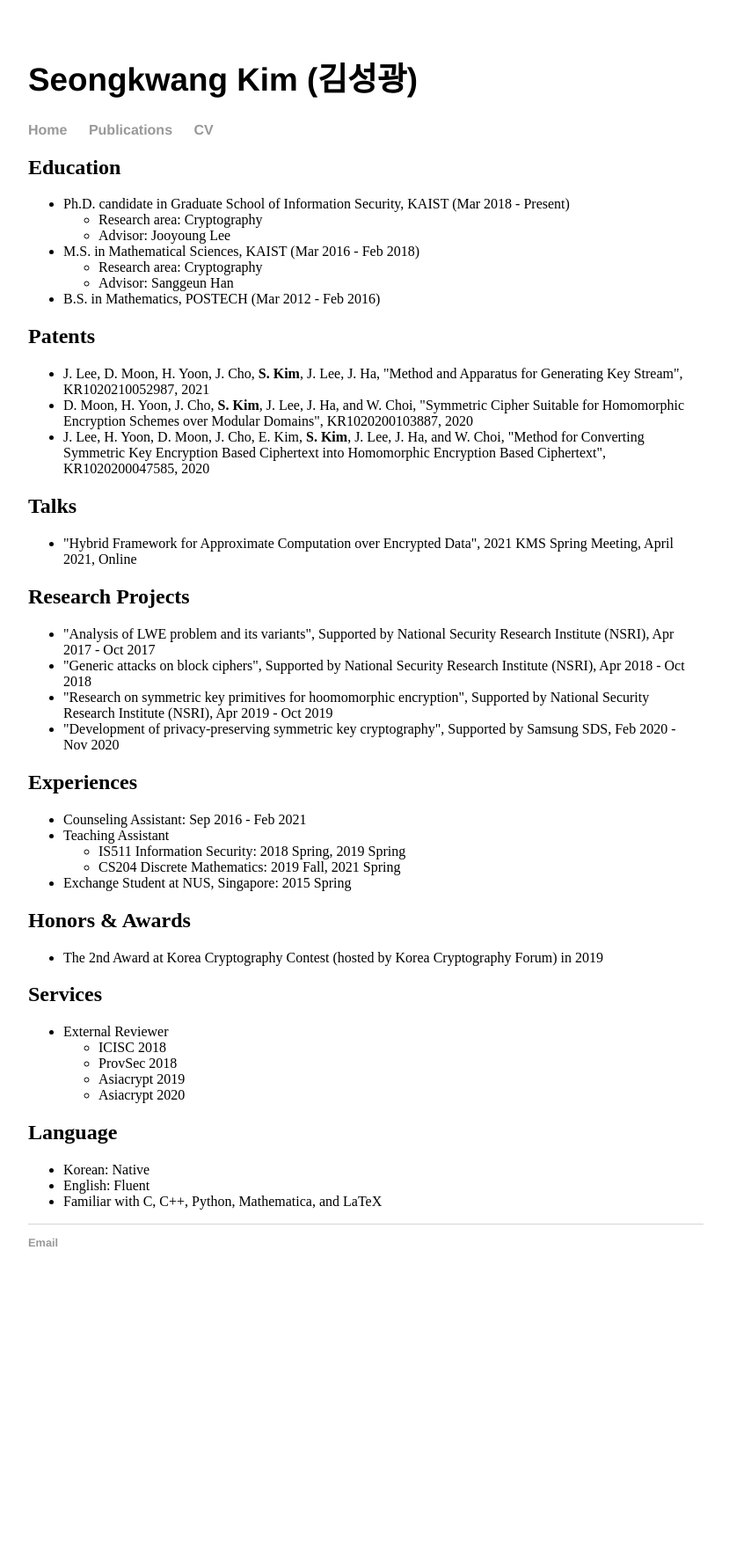
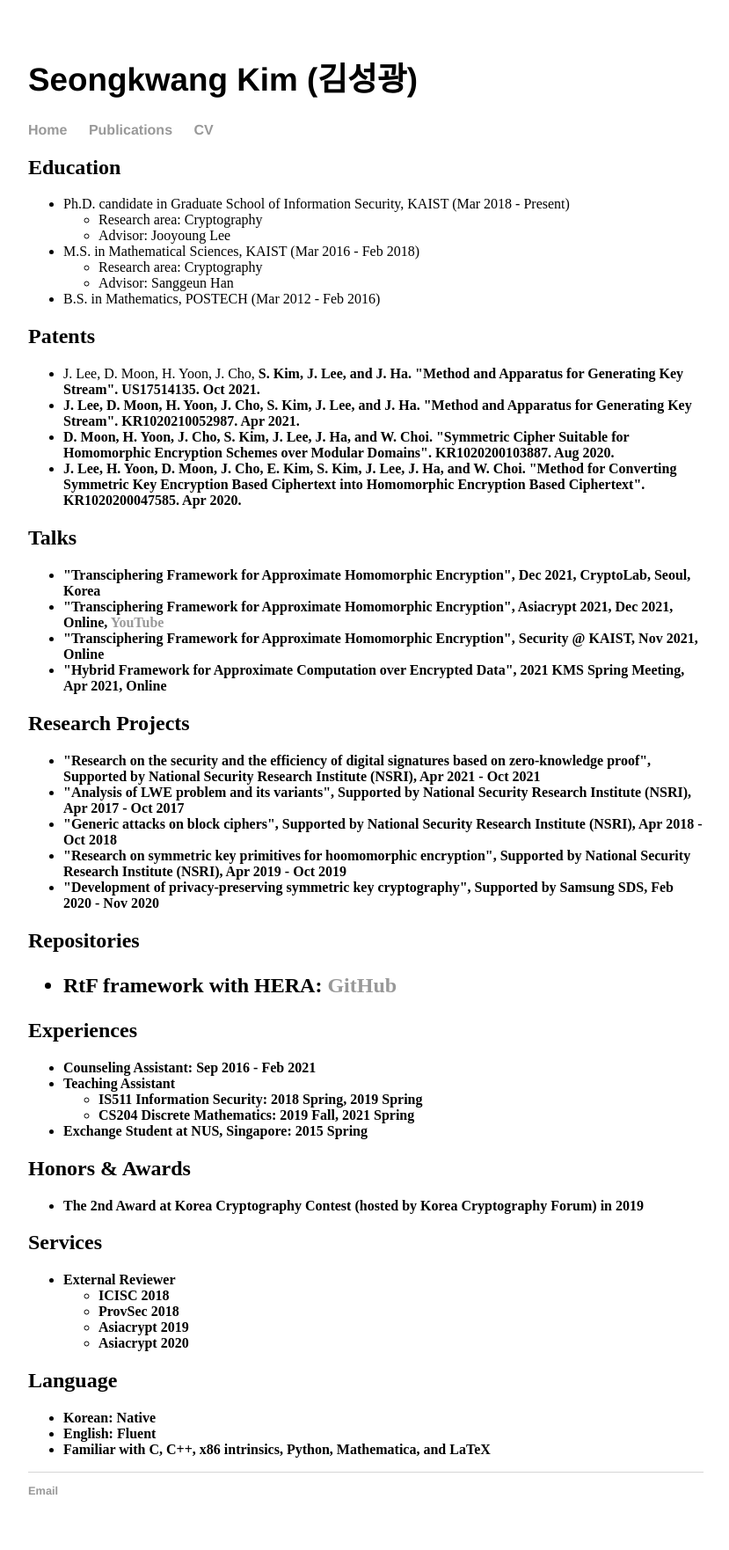
Before and after one commit to sgk1m/sgk1m.github.io, a Jekyll site: the page built from cv.html, in a window 1280 px wide. Shown: the whole page at 88% size, without its empty margins (224-1053 px from the left). Built offline with Jekyll 4.4.1, drawn with Linux system fonts in a browser that asks for light colours; before the commit the page ends 1480 px from its top, so only the background shows below that.

Commit message:
Update cv.html

```diff
--- a/cv.html
+++ b/cv.html
@@ -19,30 +19,42 @@ title: CV - Seongkwang Kim
 	</ul>
 	<h2>Patents</h2>
 	<ul>
-		<li>J. Lee, D. Moon, H. Yoon, J. Cho, <b>S. Kim</b>, J. Lee, J. Ha,
-			"Method and Apparatus for Generating Key Stream",
-			KR1020210052987, 2021
+		<li>J. Lee, D. Moon, H. Yoon, J. Cho, <b>S. Kim<b>, J. Lee, and J. Ha.
+			"Method and Apparatus for Generating Key Stream".
+			US17514135. Oct 2021.
 		</li>
-		<li>D. Moon, H. Yoon, J. Cho, <b>S. Kim</b>, J. Lee, J. Ha, and W. Choi,
-			"Symmetric Cipher Suitable for Homomorphic Encryption Schemes over Modular Domains",
-			KR1020200103887, 2020
+		<li>J. Lee, D. Moon, H. Yoon, J. Cho, <b>S. Kim</b>, J. Lee, and J. Ha.
+			"Method and Apparatus for Generating Key Stream".
+			KR1020210052987. Apr 2021.
 		</li>
-		<li>J. Lee, H. Yoon, D. Moon, J. Cho, E. Kim, <b>S. Kim</b>, J. Lee, J. Ha, and W. Choi,
-			"Method for Converting Symmetric Key Encryption Based Ciphertext into Homomorphic Encryption Based Ciphertext",
-			KR1020200047585, 2020
+		<li>D. Moon, H. Yoon, J. Cho, <b>S. Kim</b>, J. Lee, J. Ha, and W. Choi.
+			"Symmetric Cipher Suitable for Homomorphic Encryption Schemes over Modular Domains".
+			KR1020200103887. Aug 2020.
+		</li>
+		<li>J. Lee, H. Yoon, D. Moon, J. Cho, E. Kim, <b>S. Kim</b>, J. Lee, J. Ha, and W. Choi.
+			"Method for Converting Symmetric Key Encryption Based Ciphertext into Homomorphic Encryption Based Ciphertext".
+			KR1020200047585. Apr 2020.
 		</li>
 	</ul>
 	<h2>Talks</h2>
 	<ul>
-		<li>"Hybrid Framework for Approximate Computation over Encrypted Data", 2021 KMS Spring Meeting, April 2021, Online</li>
+		<li>"Transciphering Framework for Approximate Homomorphic Encryption", Dec 2021, CryptoLab, Seoul, Korea</li>
+		<li>"Transciphering Framework for Approximate Homomorphic Encryption", Asiacrypt 2021, Dec 2021, Online, <a href="https://youtu.be/r3_07fWqOas">YouTube</a></li>
+		<li>"Transciphering Framework for Approximate Homomorphic Encryption", Security  @ KAIST, Nov 2021, Online</li>
+		<li>"Hybrid Framework for Approximate Computation over Encrypted Data", 2021 KMS Spring Meeting, Apr 2021, Online</li>
 	</ul>
 	<h2>Research Projects</h2>
 	<ul>
+		<li>"Research on the security and the efficiency of digital signatures based on zero-knowledge proof", Supported by National Security Research Institute (NSRI), Apr 2021 - Oct 2021</li>
 		<li>"Analysis of LWE problem and its variants", Supported by National Security Research Institute (NSRI), Apr 2017 - Oct 2017</li>
 		<li>"Generic attacks on block ciphers", Supported by National Security Research Institute (NSRI), Apr 2018 - Oct 2018</li>
 		<li>"Research on symmetric key primitives for hoomomorphic encryption", Supported by National Security Research Institute (NSRI), Apr 2019 - Oct 2019</li>
 		<li>"Development of privacy-preserving symmetric key cryptography", Supported by Samsung SDS, Feb 2020 - Nov 2020</li>
 	</ul>
+	<h2>Repositories<h2>
+		<ul>
+			<li>RtF framework with HERA: <a href="https://github.com/KAIST-CryptLab/RtF-Transciphering">GitHub</a></li>
+		</ul>
 	<h2>Experiences</h2>
 	<ul>
 		<li>Counseling Assistant: Sep 2016 - Feb 2021</li>
@@ -73,6 +85,6 @@ title: CV - Seongkwang Kim
 	<ul>
 		<li>Korean: Native</li>
 		<li>English: Fluent</li>
-		<li>Familiar with C, C++, Python, Mathematica, and LaTeX</li>
+		<li>Familiar with C, C++, x86 intrinsics, Python, Mathematica, and LaTeX</li>
 	</ul>
 </div><!-- /.blurb -->
```
